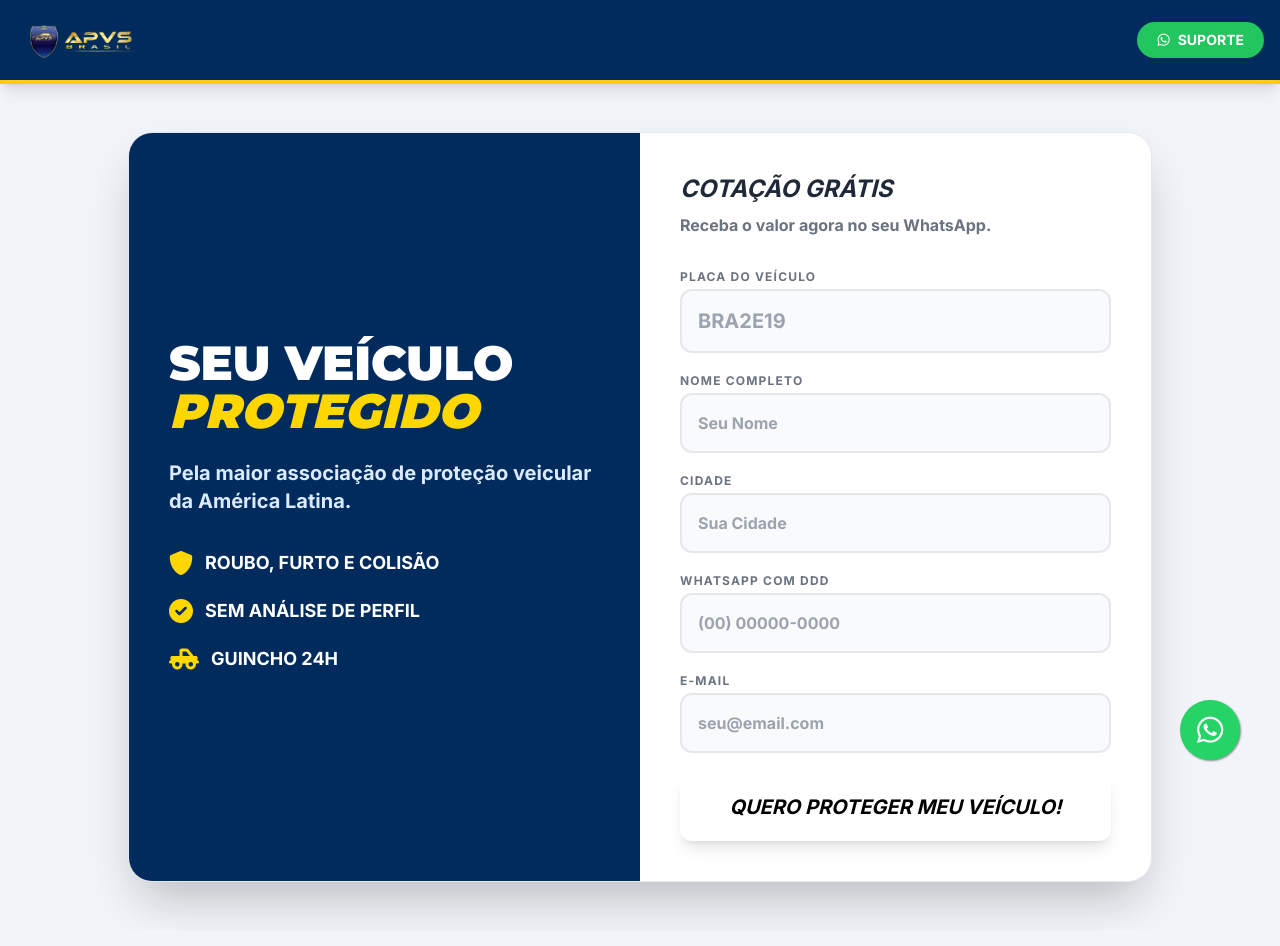
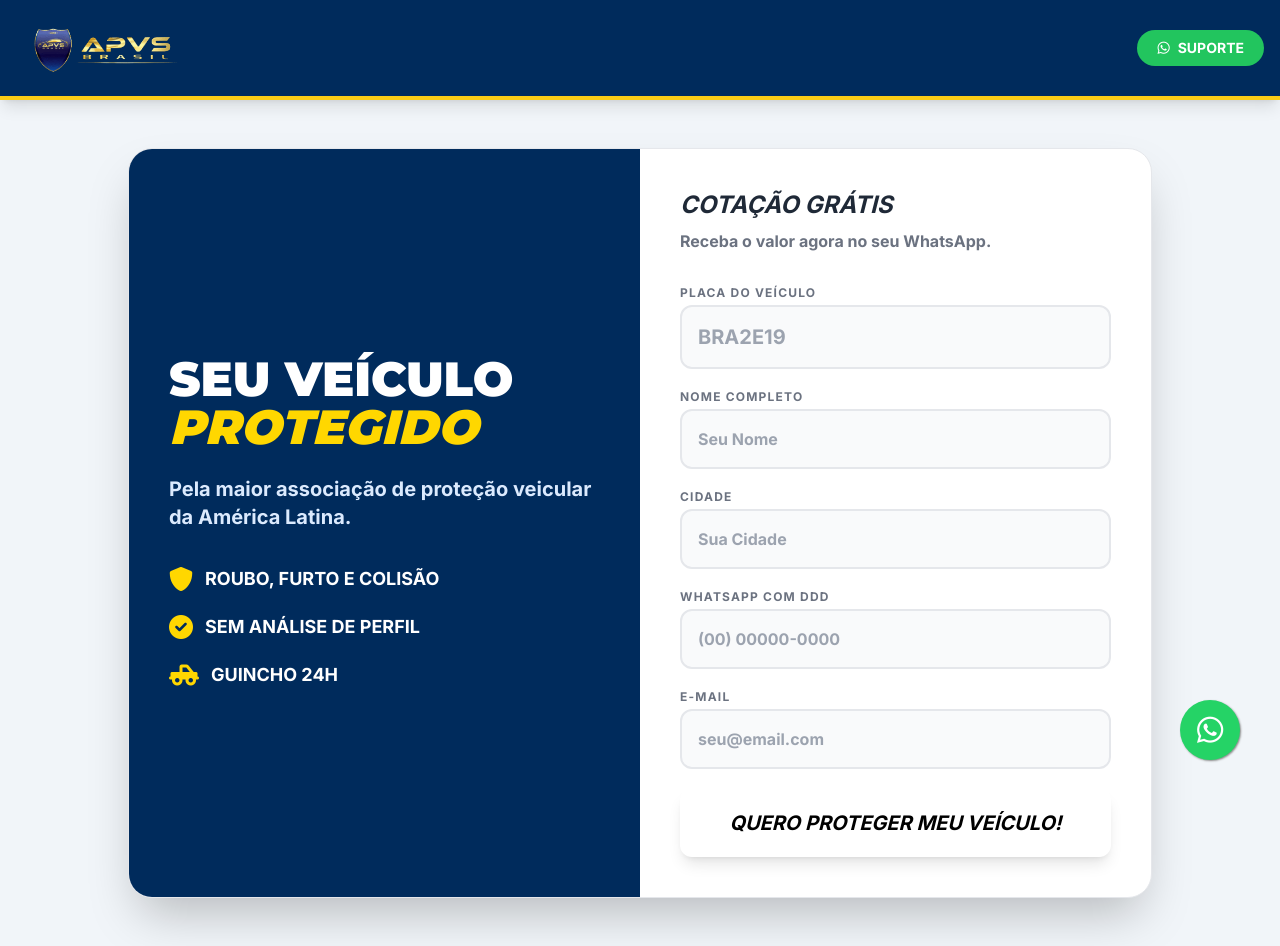
Before and after one commit to Vinicius694-stak/site-apvs, a plain HTML site: page index.html in a window 1280 px wide. Drawn offline with nearby package versions, Linux system fonts and the light colour scheme.

Commit message:
Add files via upload

```diff
--- a/index.html
+++ b/index.html
@@ -33,7 +33,7 @@
 <header class="bg-apvs-blue text-white p-4 shadow-lg border-b-4 border-yellow-400">
     <div class="container mx-auto flex justify-between items-center">
         <div class="flex items-center">
-            <img src="logo-apvs.png" alt="APVS Brasil Logo" class="h-12 w-auto">
+            <img src="logo-apvs.png" alt="APVS Brasil Logo" class="h-16 w-auto">
         </div>
 
         <a href="https://wa.me/5511958648250" class="bg-green-500 hover:bg-green-600 px-5 py-2 rounded-full font-bold text-sm transition flex items-center gap-2">
```
